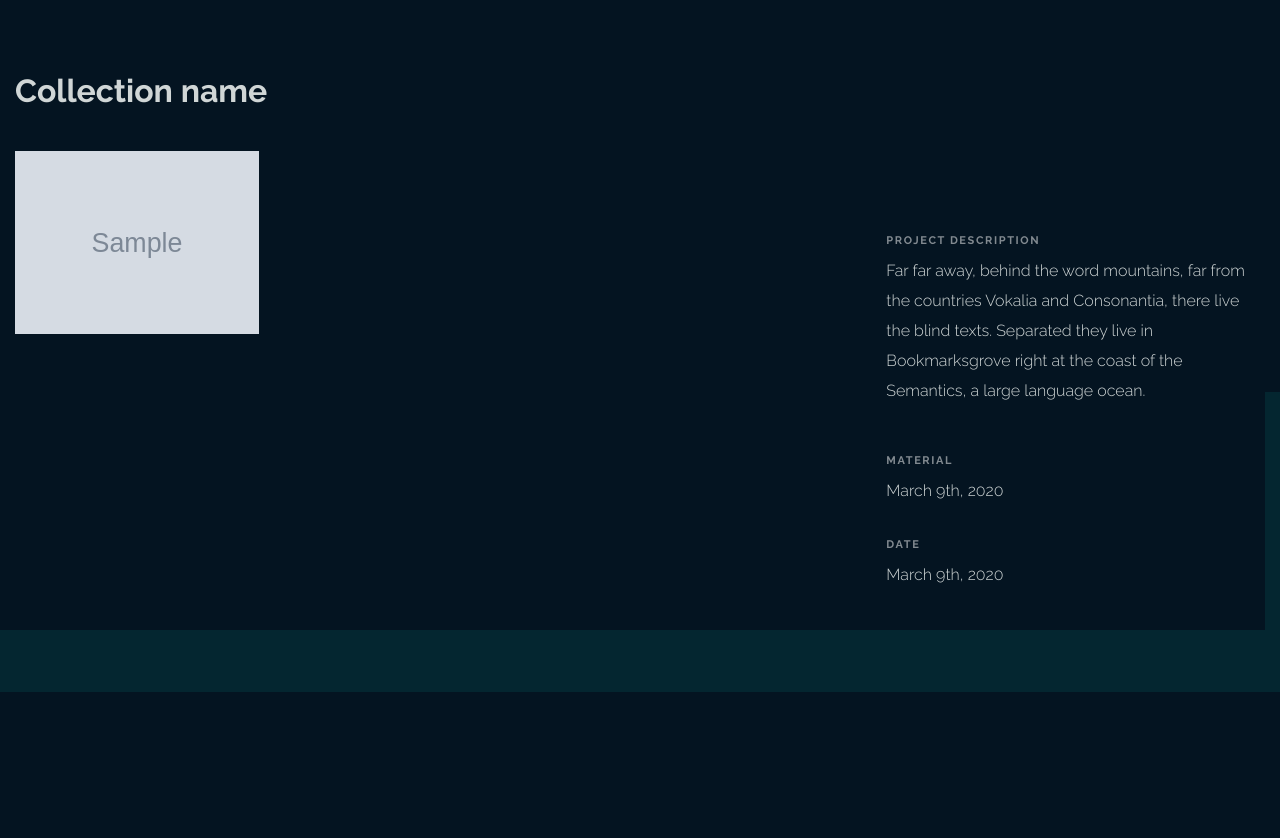
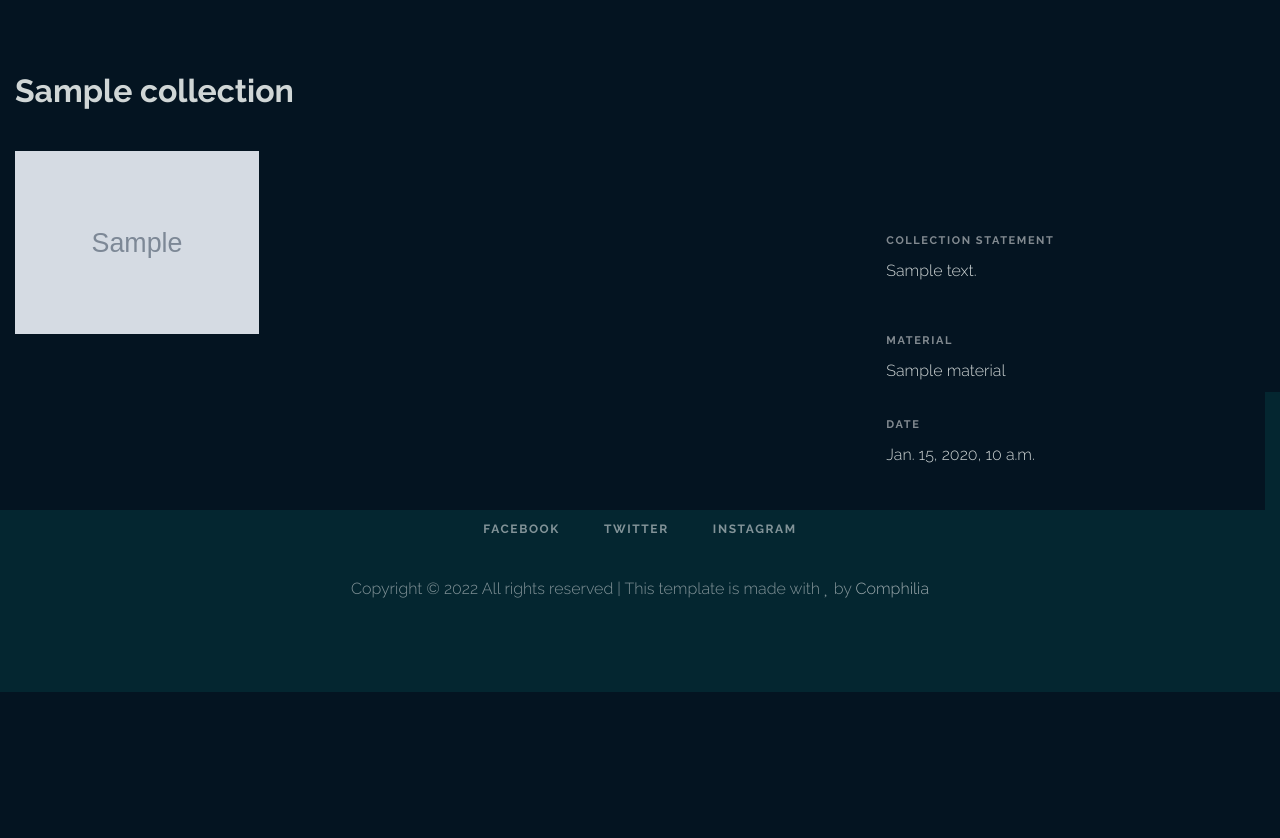
Before and after one commit to Jordano98/athena_portfolio, a Django app: template templates/portfolio/portfolio-gal.html in a window 1280 px wide. Shown: the part 108-946 px from the top of the page. Run offline with Django 3.2, Linux system fonts and the light colour scheme; the template is opened without the code that fills it: most values are stand-ins (such as "Sample title", 1, 10 or a date in 2020); some web fonts are replaced.

Commit message:
final problem
use get not 'filter'

```diff
--- a/portfolio/views.py
+++ b/portfolio/views.py
@@ -1,4 +1,3 @@
-from django.shortcuts import render
 from portfolio.models import Project,Collection
 from django.shortcuts import redirect, render
 
@@ -6,9 +5,10 @@ from django.shortcuts import redirect, render
 def portfolio_galview(request,pid):
 
     projects=Project.objects.filter(collection_name_id=pid)
+    collection=Collection.objects.get(col_name_id=pid)
 
-
-    context={'projects':projects }
+    context={'projects':projects,'collection':collection }
+    print(collection)
     return render(request,'portfolio/portfolio-gal.html',context)
 
 def portfolio_view(request,did):
--- a/templates/portfolio/portfolio-gal.html
+++ b/templates/portfolio/portfolio-gal.html
@@ -68,7 +68,7 @@
                 <div class="portfolio-wrapper">
 
                   <div class="d-flex align-items-center mb-4 gsap-reveal gsap-reveal-filter">
-                    <h2 class="mr-auto heading-h2"><span class="gsap-reveal">Collection name</span></h2>
+                    <h2 class="mr-auto heading-h2"><span class="gsap-reveal">{{collection.col_name}}</span></h2>
 
                     <!-- <a href="#" class="text-white js-filter d-inline-block d-lg-none">Filter</a>
 
@@ -126,22 +126,22 @@
               <div class="row">
                 <div class="col-md-12 mb-4">
                   <div class="detail-v1">
-                    <span class="detail-label">Project Description</span>
-                    <p>Far far away, behind the word mountains, far from the countries Vokalia and Consonantia, there live the blind texts. Separated they live in Bookmarksgrove right at the coast of the Semantics, a large language ocean.</p>
+                    <span class="detail-label">Collection Statement</span>
+                    <p>{{collection.col_desc}}</p>
                   </div>
                 </div>
 
                 <div class="col-md-12 mb-4">
                   <div class="detail-v1">
                     <span class="detail-label">Material</span>
-                    <span class="detail-val">March 9th, 2020</span>
+                    <span class="detail-val">{{collection.material}}</span>
                   </div>
                 </div>
 
                 <div class="col-md-12 mb-4">
                     <div class="detail-v1">
                       <span class="detail-label">Date</span>
-                      <span class="detail-val">March 9th, 2020</span>
+                      <span class="detail-val">{{collection.date}}</span>
                     </div>
                 </div>
               </div>
@@ -160,8 +160,7 @@
                 <li><a href="#">Facebook</a></li>
                 <li><a href="#">Twitter</a></li>
                 <li><a href="#">Instagram</a></li>
-                <li><a href="#">Dribbble</a></li>
-                <li><a href="#">Behance</a></li>
+
               </ul>
 
               <p class="site-copyright">
@@ -171,7 +170,7 @@
                 <script>
                   document.write(new Date().getFullYear());
                 </script> All rights reserved | This template is made with <i class="icon-heart"
-                  aria-hidden="true"></i> by <a href="https://colorlib.com" target="_blank">Colorlib</a>
+                  aria-hidden="true"></i> by <a href="#" target="_blank">Comphilia</a>
                 <!-- Link back to Colorlib can't be removed. Template is licensed under CC BY 3.0. -->
 
               </p>
--- a/templates/website/index.html
+++ b/templates/website/index.html
@@ -54,7 +54,7 @@
         <div class="container">
           <div class="row align-items-center justify-content-between text-left">
             <div class="col-md-7 mt-2 site-logo">
-              <a href="index.html" class="unslate_co--site-logo">Unfold</a>
+              <a href="#" class="unslate_co--site-logo">Unfold</a>
             </div>
             <div class="col-md-5 text-right">
               <ul class="site-nav-ul js-clone-nav text-left d-none d-lg-inline-block">
@@ -363,7 +363,7 @@
             <div class="col-md-6">
 
               <!--contact form-->
-              <form action="{% url 'website:contact' %}" method="post" class="form-outline-style-v1" >
+              <form action="{% url 'website:index' %}" method="post" class="form-outline-style-v1" >
                 <div class="form-group row mb-0">
                   {% csrf_token %}
                   <div class="col-lg-6 form-group gsap-reveal">
@@ -460,7 +460,7 @@
                 <script>
                   document.write(new Date().getFullYear());
                 </script> All rights reserved | This template is made with <i class="icon-heart"
-                  aria-hidden="true"></i> by <a href="https://colorlib.com" target="_blank">Colorlib</a>
+                  aria-hidden="true"></i> by <a href="#" target="_blank">Comphilia</a>
                 <!-- Link back to Colorlib can't be removed. Template is licensed under CC BY 3.0. -->
 
               </p>
--- a/website/urls.py
+++ b/website/urls.py
@@ -1,9 +1,9 @@
 from django.urls import path
-from website.views import index_view,contact_view
+from website.views import index_view
 
 app_name='website'
 
 urlpatterns=[
     path('',index_view,name='index'),
-    path('contact/',contact_view,name="contact"),
+    # path('contact/',contact_view,name="contact"),
 ]
```
Also changed, not shown: other parts of templates/portfolio/portfolio-gal.html (+6 -6 lines), portfolio/models.py (+13 -13 lines), templates/portfolio/portfolio-single-3.html (+4 -4 lines), website/views.py (+17 -5 lines), portfolio/migrations/0010_project_colfo.py (added), portfolio/migrations/0011_remove_project_colfo.py (added).
